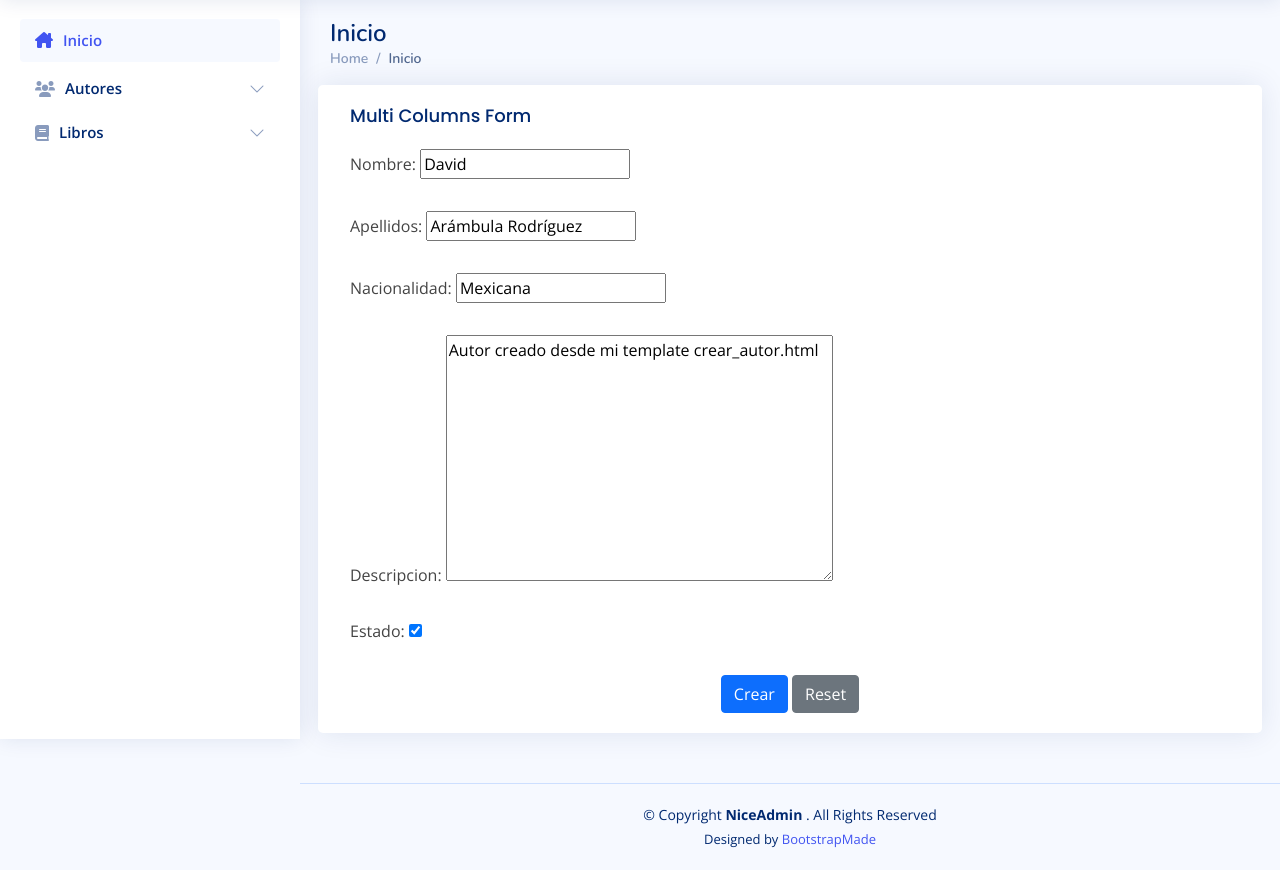
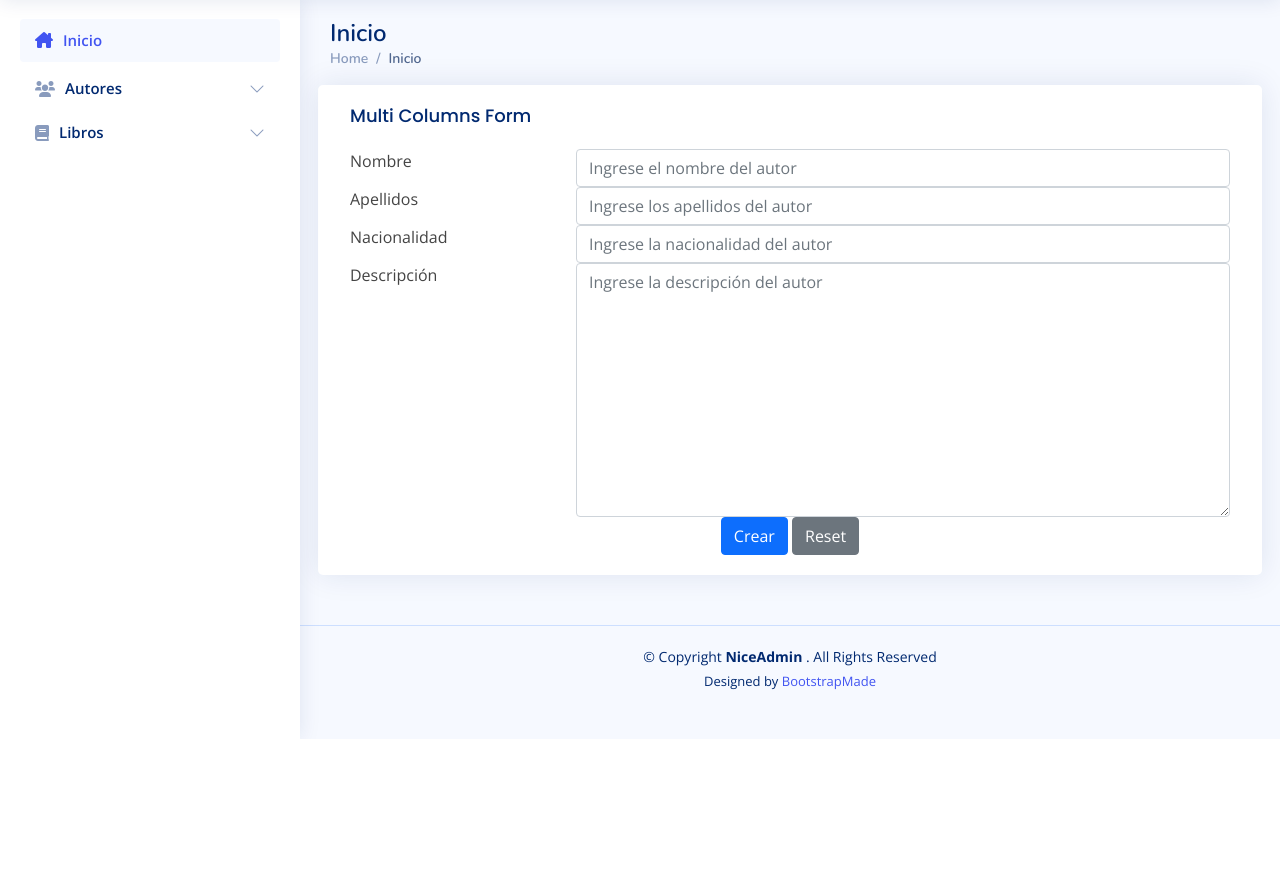
Before and after one commit to drakodarpan81/biblioteca, a Django app: page /editar_autor/12 in a window 1280 px wide. Shown: the part 61-931 px from the top of the page. After the commit the page ends 800 px from the top, so only its background shows below. Run offline with Django 4.2, Linux system fonts and the light colour scheme; data comes from the database, SQL or seed files in the repository; some libraries are stand-ins or nearby versions.

Commit message:
Add template generado - 41

```diff
--- a/apps/libro/forms.py
+++ b/apps/libro/forms.py
@@ -5,4 +5,4 @@ class AutorForm(forms.ModelForm):
 
     class Meta:
         model = Autor
-        fields = '__all__'
+        fields = ['nombre', 'apellidos', 'nacionalidad', 'descripcion']
--- a/apps/libro/urls.py
+++ b/apps/libro/urls.py
@@ -3,8 +3,8 @@ from .views import *
 
 urlpatterns = [
     path('crear_autor/', crearAutor, name='crear_autor'),
-    path('listar_autor/', listarAutor, name='listar_autor'),
     path('editar_autor/<int:id>', editarAutor, name='editar_autor'),
     path('eliminar_autor/<int:id>', eliminarAutor, name='eliminar_autor'),
-    path('', InicioView.as_view(), name='index')
+    path('', InicioView.as_view(), name='index'),
+    path('listar_autor/', AutorListView.as_view(), name='listar_autor'),
 ]
--- a/apps/libro/views.py
+++ b/apps/libro/views.py
@@ -2,24 +2,17 @@ from django.shortcuts import render, redirect
 from .forms import AutorForm
 from .models import *
 from django.core.exceptions import ObjectDoesNotExist
-from django.views.generic import View,TemplateView
+from django.views.generic import TemplateView, ListView
 # Create your views here.
-
-"""
-    dispatch => Valida la petición y elige que methodo HTTP se utilizo en la solicitud
-    http_method_not_allowed => Error cuando se utiliza un método HTTP no soportado
-
-
-class InicioView(View):
-    def get(self, request, *args, **kwargs):
-        return render(request, 'index.html')
-
-    def dispatch(self, request, *args, **kwargs):
-        return super().dispatch(request, *args, **kwargs)
-"""
 
 class InicioView(TemplateView):
     template_name = "index.html"
+
+class AutorListView(ListView):
+    model = Autor
+    template_name = "libro/listar_autor.html"
+    context_object_name='autores'
+    queryset = Autor.objects.filter(estado=True)
 
 
 def crearAutor(request):
@@ -35,12 +28,6 @@ def crearAutor(request):
         autor_form = AutorForm()
 
     return render(request, 'libro/crear_autor.html', {'autor_form': autor_form})
-
-
-def listarAutor(request):
-    autores = Autor.objects.filter(estado=True)
-
-    return render(request, 'libro/listar_autor.html', {'autores': autores})
 
 
 def editarAutor(request, id):
--- a/templates/libro/crear_autor.html
+++ b/templates/libro/crear_autor.html
@@ -12,7 +12,7 @@
             <h5 class="card-title">Multi Columns Form</h5>
 
             <!-- Multi Columns Form -->
-            <form class="row g-3" method="POST">
+            <form method="POST" action="#">
                 {% csrf_token %}
 
                 {% if error %}
@@ -20,10 +20,31 @@
                         {{ error }}
                     </h2>
                 {% else %}
-                    {{ autor_form.as_p }}
-                    <div class="text-center">
-                        <button type="submit" class="btn btn-primary">Crear</button>
-                        <button type="reset" class="btn btn-secondary">Reset</button>
+                    <div class="row form-group">
+                        <div class="col col-md-3"> <label for="text-input" class="form-control-label">Nombre</label> </div>
+                        <div class="col-12 col-md-9"><input type="text" name="nombres" class="form-control" placeholder="Ingrese el nombre del autor"></div>
+                    </div>
+
+                    <div class="row form-group">
+                        <div class="col col-md-3"> <label for="text-input" class="form-control-label">Apellidos</label> </div>
+                        <div class="col-12 col-md-9"><input type="text" name="apellidos" class="form-control" placeholder="Ingrese los apellidos del autor"></div>
+                    </div>
+
+                    <div class="row form-group">
+                        <div class="col col-md-3"> <label for="text-input" class="form-control-label">Nacionalidad</label> </div>
+                        <div class="col-12 col-md-9"><input type="text" name="nacionalidad" class="form-control" placeholder="Ingrese la nacionalidad del autor"></div>
+                    </div>
+
+                    <div class="row form-group">
+                        <div class="col col-md-3"> <label for="text-input" class="form-control-label">Descripción</label> </div>
+                        <div class="col-12 col-md-9"><textarea name="descripcion" class="form-control" placeholder="Ingrese la descripción del autor" col="200" rows="10"></textarea></div>
+                    </div>
+
+                    <div class="row">
+                        <div class="text-center">
+                            <button type="submit" class="btn btn-primary">Crear</button>
+                            <button type="reset" class="btn btn-secondary">Reset</button>
+                        </div>
                     </div>
                 {% endif %}
 
```
